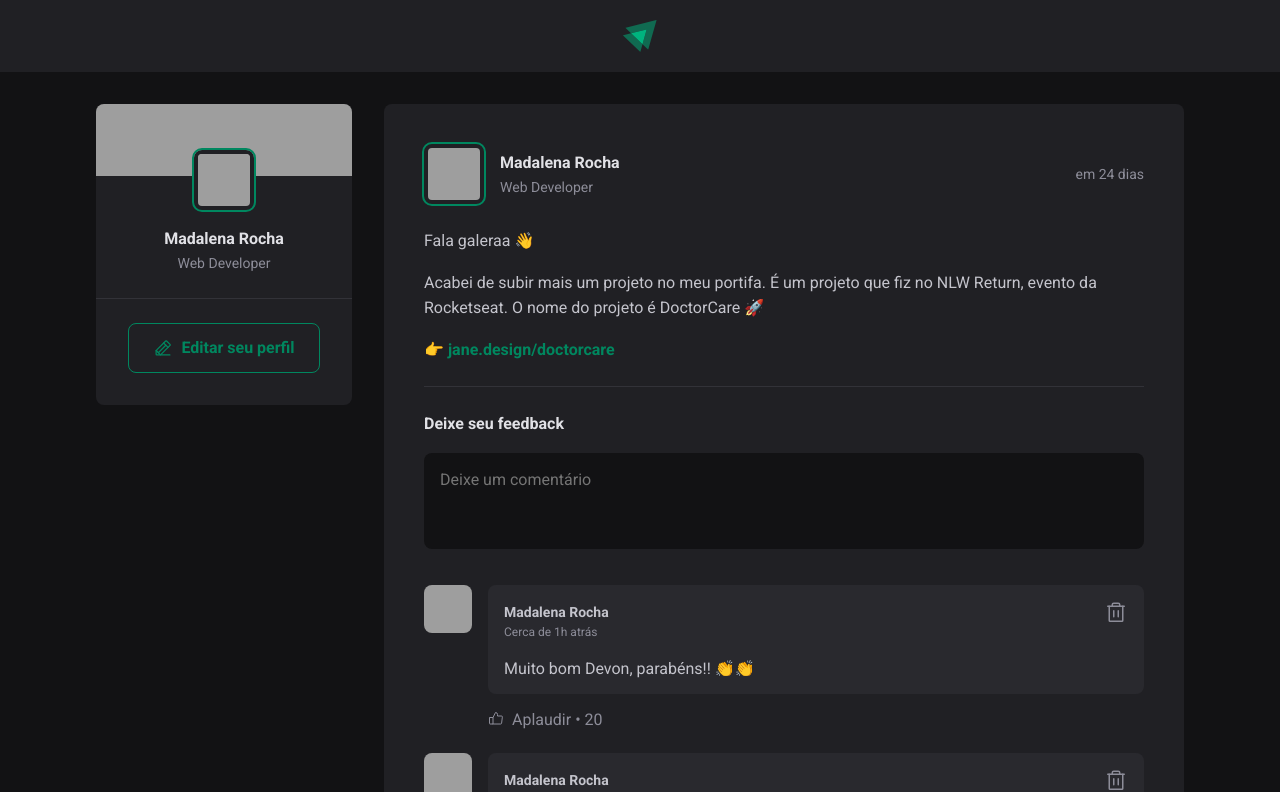
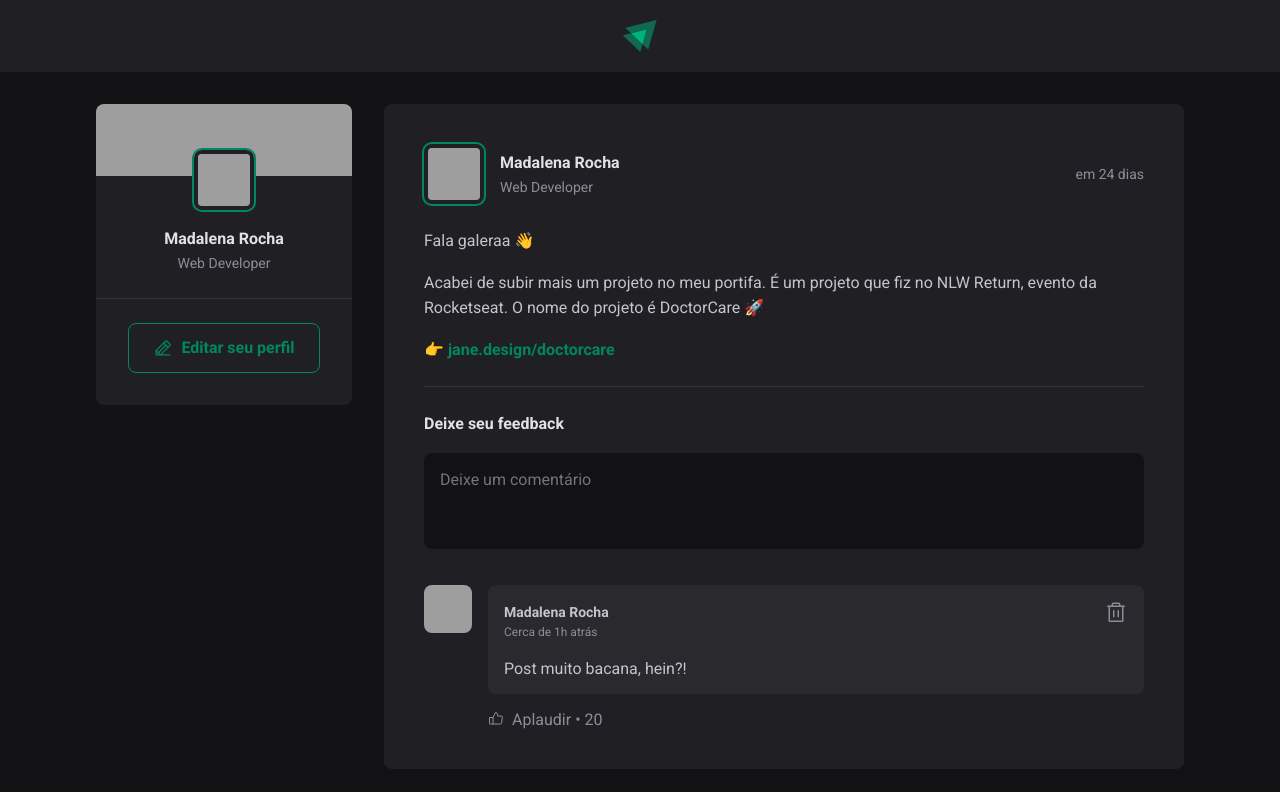
Before and after one commit to madalena-rocha/ignite-feed, a React (Vite) app: page / in a window 1280 px wide. Shown: the top 792 px of the page. Built offline with nearby package versions, Linux system fonts and the light colour scheme; grey boxes are pictures that could not be loaded.

Commit message:
add comments

```diff
--- a/src/components/Comment.jsx
+++ b/src/components/Comment.jsx
@@ -2,7 +2,7 @@
 import { Avatar } from './Avatar';
 import styles from './Comment.module.css';
 
-export function Comment() {
+export function Comment({ content }) {
   return (
     <div className={styles.comment}>
       <Avatar hasBorder={false} src="https://github.com/madalena-rocha.png" alt="" />
@@ -22,7 +22,7 @@
             </button>
           </header>
 
-          <p>Muito bom Devon, parabéns!! 👏👏</p>
+          <p>{content}</p>
         </div>
 
         <footer>
--- a/src/components/Post.jsx
+++ b/src/components/Post.jsx
@@ -24,9 +24,10 @@
   // Ao criar um estado dentro de um componente, ele fica no escopo desse componente, ou seja,
   // um componente não compartilha as informações do estado com outro componente, apesar de ambos serem o Post
   const [comments, setComments] = useState([
-    1,
-    2,
+    'Post muito bacana, hein?!',
   ]);
+
+  const [newCommentText, setNewCommentText] = useState('');
 
   const publishedDateFormatted = format(publishedAt, "d 'de' LLLL 'às' HH:mm'h'", {
     locale: ptBR,
@@ -36,7 +37,7 @@
   const publishedDateRelativeToNow = formatDistanceToNow(publishedAt, {
     locale: ptBR,
     addSuffix: true,
-  })
+  });
 
   // Sempre que a função está sendo disparada através de uma ação do usuário,
   // seu nome geralmente começa com handle
@@ -47,9 +48,17 @@
     // evitar o comportamento padrão do HTML
     event.preventDefault();
 
-    setComments([...comments, comments.length + 1]);
+    setComments([...comments, newCommentText]);
     // Imutabilidade: não passar somente o que quer inserir, passar o novo valor
     // Spread Operator: lê o valor da variável e copia os valores que já existem nela
+
+    setNewCommentText(''); // limpar a textarea após publicar o comentário
+  }
+
+  function handleNewCommentChange() {
+    setNewCommentText(event.target.value);
+    // event.target retorna o elemento que está recebendo o evento
+    // neste caso, a textarea, onde está o evento onChange
   }
 
   return (
@@ -74,9 +83,12 @@
       <div className={styles.content}>
         {content.map(line => {
           if (line.type === 'paragraph') {
-            return <p>{line.content}</p>;
+            return <p key={line.content}>{line.content}</p>;
           } else if (line.type === 'link') {
-            return <p><a href="#">{line.content}</a></p>;
+            return <p key={line.content}><a href="#">{line.content}</a></p>;
+            // colocar a key no primeiro elemento do retorno de um map
+            // a key precisa ser única dentro da renderização de um componente
+            // se houver outro componente com a mesma key não tem problema
           }
         })}
       </div>
@@ -86,7 +98,10 @@
         <strong>Deixe seu feedback</strong>
 
         <textarea
+          name="comment"
           placeholder="Deixe um comentário"
+          value={newCommentText}
+          onChange={handleNewCommentChange}
         />
 
         <footer>
@@ -96,7 +111,7 @@
 
       <div className={styles.commentList}>
         {comments.map(comment => {
-          return <Comment />
+          return <Comment key={comment} content={comment} />
         })}
       </div>
     </article>
```
